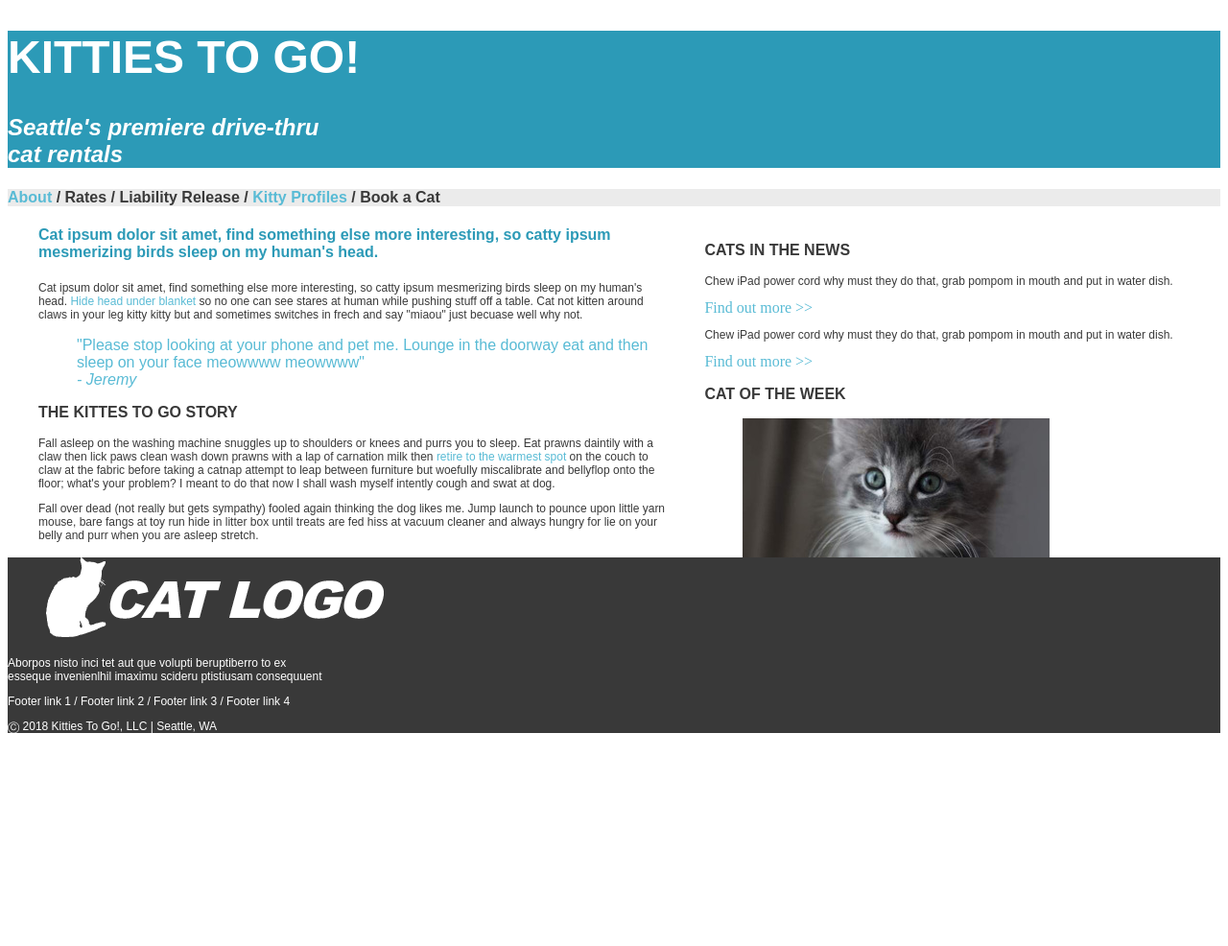
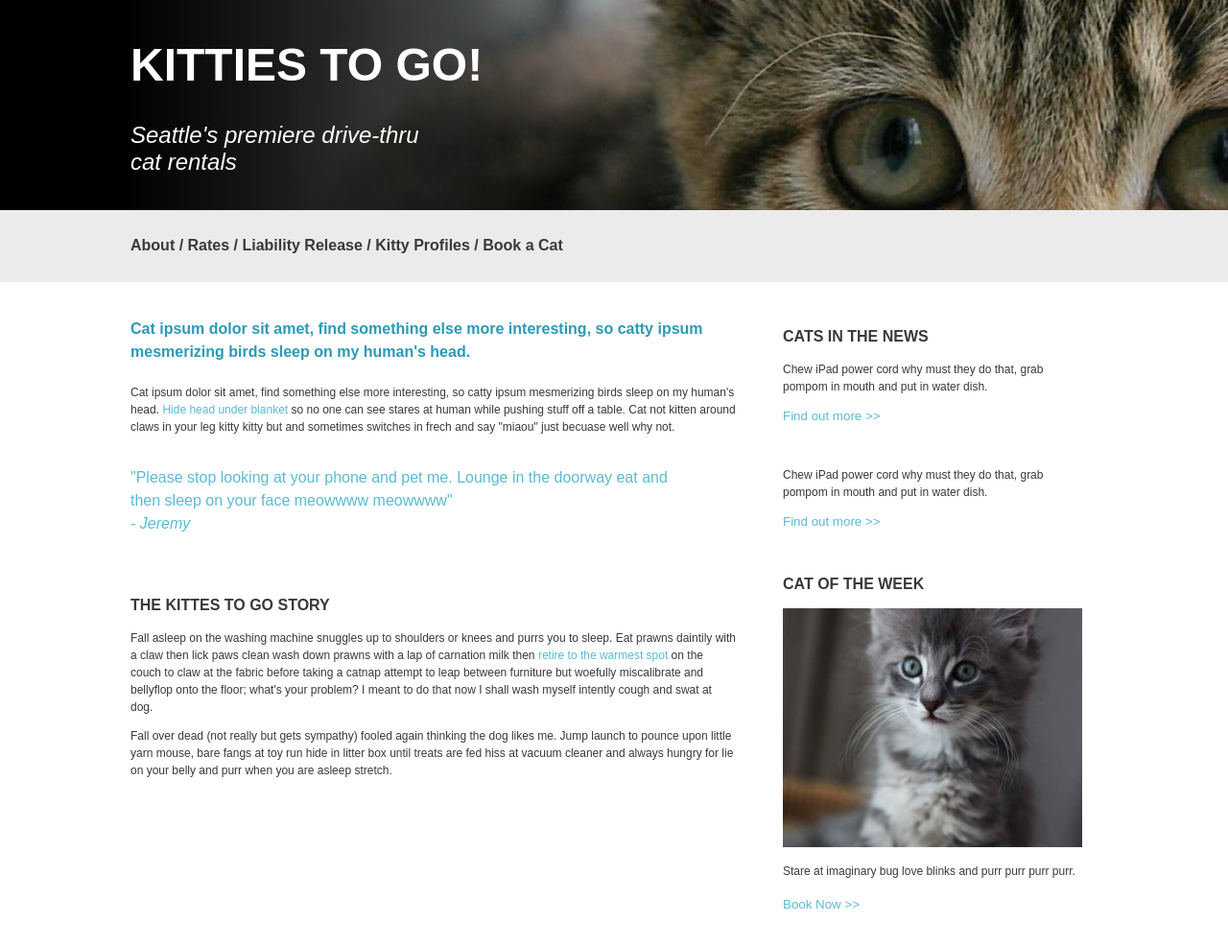
Before and after one commit to nhantho/kitties-mockup, a plain HTML site: page index.html in a window 1280 px wide. Shown: the top 986 px of the page at 96% size. Before the commit the page ends 800 px from the top, so only its background shows below. Drawn offline with Linux system fonts and the light colour scheme.

Commit message:
updated stylesheet

```diff
--- a/styles.css
+++ b/styles.css
@@ -1,40 +1,80 @@
 header {
-  position: relative;
-  background-color: rgb(44,154,183);
+  background-image: url(lesson04-mock2-banner-image.jpg);
+  padding: 1em 1em 1em 9em;
+  margin: -1em -1em 0em -1em;
 }
 
 aside {
   float: right;
-  width: 40%;
-  margin: 0em 2em 0em 2em
+  width: 30%;
+  margin: 1em 0em 1em 3em;
 }
 
+article {
+  padding-bottom: 2em;
+}
 
 article.main-article {
-  width: 60%;
-  margin: 0em 2em 0em 2em
+  margin: 0em 2em 0em 3em;
+}
+
+section.main-section {
+  padding: 1em 9em 1em 5em;
+}
+
+section.footer-section{
+  text-align: center;
+}
+
+section {
+  padding: 0em 0em 1em 0em;
+  overflow: auto;
 }
 
 footer {
+  background-image: url(lesson04-mock4-footer-image.jpg);
   position: relative;
+  clear: both;
+  padding: 2em 2em 2em 2em;
+  margin: -1em -1em 0em -1em;
+  overflow: hidden;
+}
+
+figure.sidebar-image {
+  margin: 0em 0em 1em 0em;
+}
+
+img.sidebar-image {
+  width: 100%;
+}
+
+img.footer-image {
+  width: 25%;
+}
+
+img.cat-bio {
+  object-fit: cover;
+  width:100px;
+  height:100px;
+  float: left;
+  padding: 0em 1em 0em 0em;
+}
+
+nav {
+  background-color: rgb(235, 235, 235);
+  padding: .25em .25em .25em 9em;
+  margin: 0em -1em 0em -1em;
 }
 
 p {
   color: rgb(57, 57, 57);
   font-family: Arial, sans-serif;
-    font-size: .75em;
+  font-size: .75em;
+  line-height: 1.5;
 }
 
 p.footer-p{
   color: white;
-}
-
-nav {
-  background-color: rgb(235, 235, 235);
-}
-
-footer {
-  background-color: rgb(57, 57, 57);
 }
 
 h1 {
@@ -49,6 +89,7 @@ h2 {
   font-style: oblique;
   font-family: Arial, sans-serif;
   font-size: 1.5em;
+  font-weight: lighter;
 }
 
 h3 {
@@ -61,8 +102,8 @@ h3 {
 h4 {
   color: rgb(44,154,183);
   font-family: Arial, sans-serif;
+  line-height: 1.5;
 }
-
 
 h4.nav-h4{
   color: rgb(57, 57, 57);
@@ -71,9 +112,25 @@ h4.nav-h4{
 a {
   text-decoration: none;
   color: rgb(89, 187, 213);
+  font-family: Arial, sans-serif;
+}
+
+a.nav-links {
+  color: rgb(57, 57, 57);
+}
+
+a.sidebar-a {
+  font-size: smaller;
+}
+
+a:hover {
+  color: rgb(89, 187, 213);
 }
 
 blockquote {
   color: rgb(89, 187, 213);
   font-family: Arial, sans-serif;
+  line-height: 1.5;
+  margin-left: 0em;
+  padding: 1em 0em 1em 0em;
 }
```
